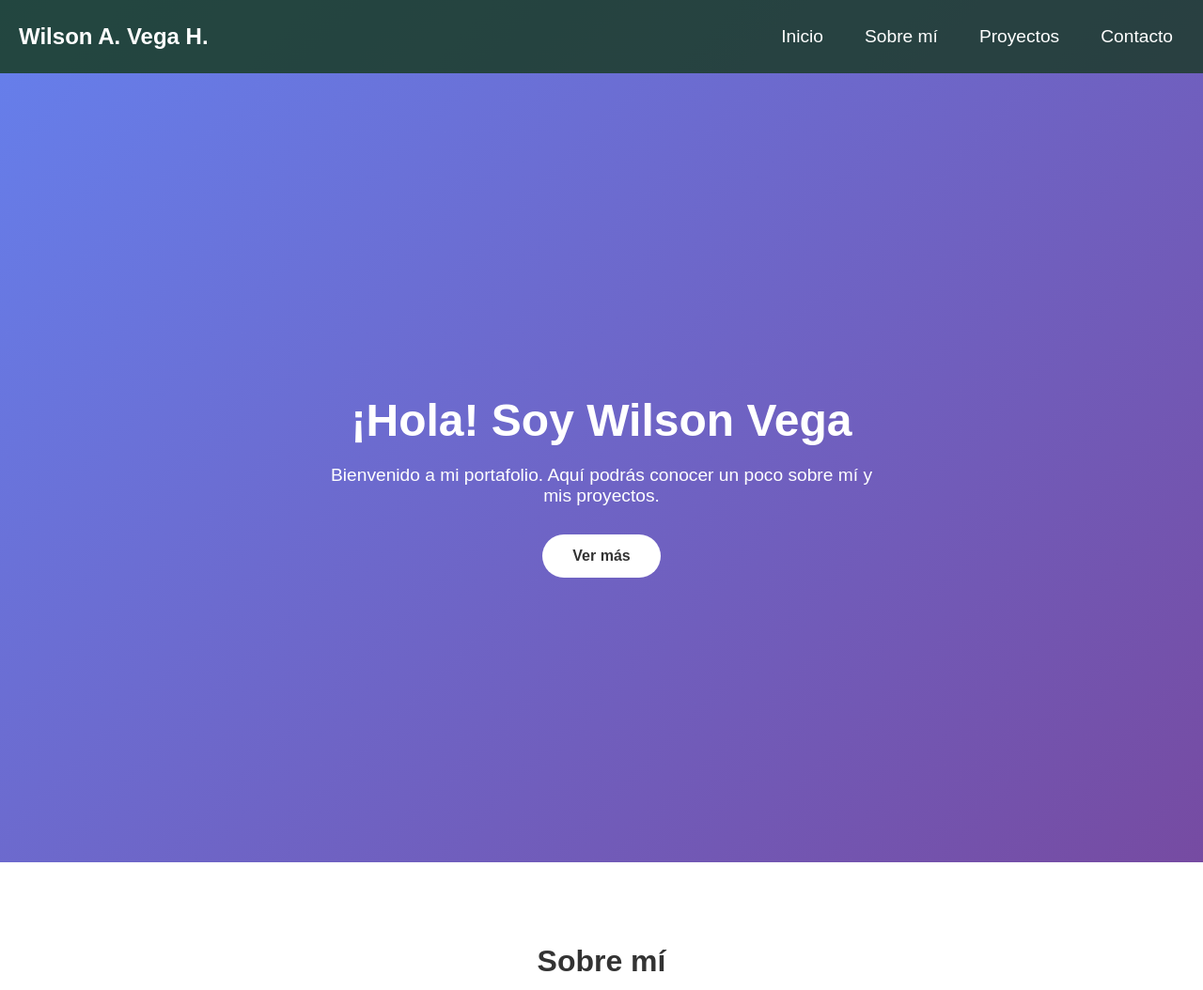
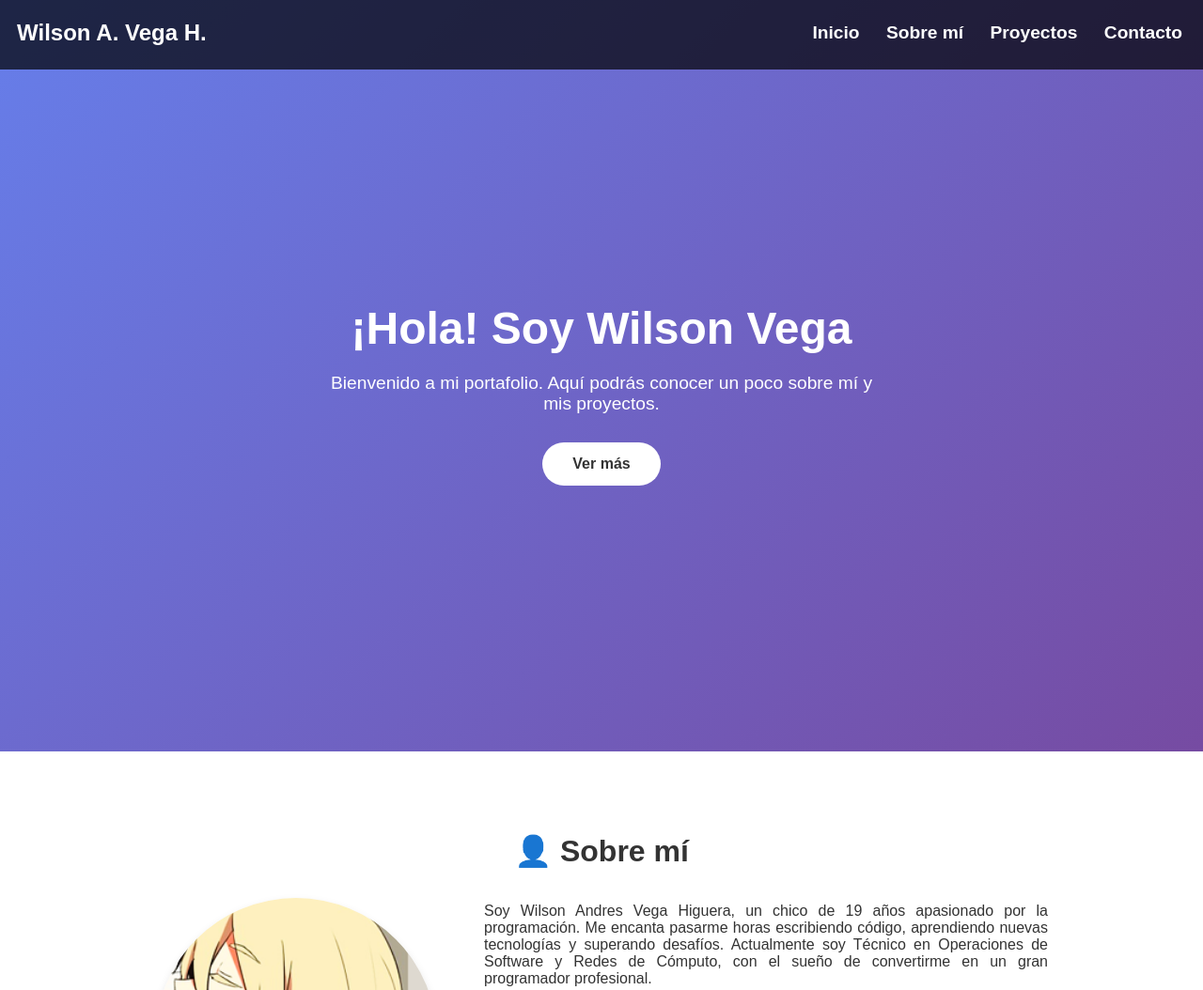
Before and after one commit to WilsonA-B/Portafolio, a plain HTML site: page index.html in a window 1280 px wide. Shown: the top 1054 px of the page at 94% size. Drawn offline with Linux system fonts and the light colour scheme.

Commit message:
Ajuste de Menu .nav

```diff
--- a/estilos.css
+++ b/estilos.css
@@ -2,13 +2,13 @@
 body {
     margin: 0;
     padding: 0;
-    font-family: 'Arial', sans-serif;
+    font-family: 'Bookman Old Style', sans-serif;
     background: linear-gradient(135deg, #74ebd5, #ACB6E5);
 }
 
 /* Sección de Inicio / Presentación */
 .seccion-inicio {
-    height: 100vh;
+    height: 95vh;
     display: flex;
     justify-content: center;
     align-items: center;
@@ -36,27 +36,31 @@ body {
     display: flex;
     justify-content: space-between;  /* Distribuye el logo y los enlaces */
     align-items: center;
-    padding: 20px;
+    padding: 4px;
+    width: 100%;
+    height: 70px;
     background-color: rgba(0, 0, 0, 0.7);
     color: white;
-    position: sticky;
+    position: fixed;
     top: 0;
     z-index: 1000;
     flex-wrap: wrap; /* Permite que los elementos bajen si no caben */
+    padding-top: 0px;
 }
 
 /* Estilo del logo */
 .logo {
     font-size: 1.5rem;
     font-weight: bold;
-    margin-right: auto;
+    margin-left: 1.1%;
 }
 
 /* Contenedor de los enlaces */
 .nav-links {
-    display: flex;
+    display: fixed;
     gap: 20px;
     flex-wrap: wrap; /* Permite que los enlaces bajen si no caben */
+    margin-right: 1.1%;
 }
 
 /* Estilo de cada enlace */
--- a/index.html
+++ b/index.html
@@ -12,10 +12,10 @@
   <header class="navbar">
     <div class="logo">Wilson A. Vega H.</div>
     <nav class="nav-links" id="navLinks">
-      <a href="#inicio">Inicio</a>
-      <a href="#sobre-mi">Sobre mí</a>
-      <a href="#proyectos">Proyectos</a>
-      <a href="#footer">Contacto</a>
+      <a href="#inicio"><b>Inicio</b></a>
+      <a href="#sobre-mi"><b>Sobre mí</b></a>
+      <a href="#proyectos"><b>Proyectos</b></a>
+      <a href="#footer"><b>Contacto</b></a>
     </nav>
     <div class="menu-icon" id="menuIcon">
       <i class="fas fa-bars"></i>
@@ -31,7 +31,7 @@
   </section>
 
   <section id="sobre-mi">
-    <h2>Sobre mí</h2>
+    <h2>👤 Sobre mí</h2>
     <div class="contenido-sobre-mi">
         <div class="imagen">
             <img src="src/Imagen1.png" alt="Imagen1" />
@@ -61,7 +61,7 @@
   </a>
 
   <section id="proyectos">
-    <h2>Proyectos</h2>
+    <h2>📁 Proyectos</h2>
     <div class="proyectos-contenedor">
       <div class="proyecto">
         <h3>Mini Tienda en Java con SQL</h3>
```
